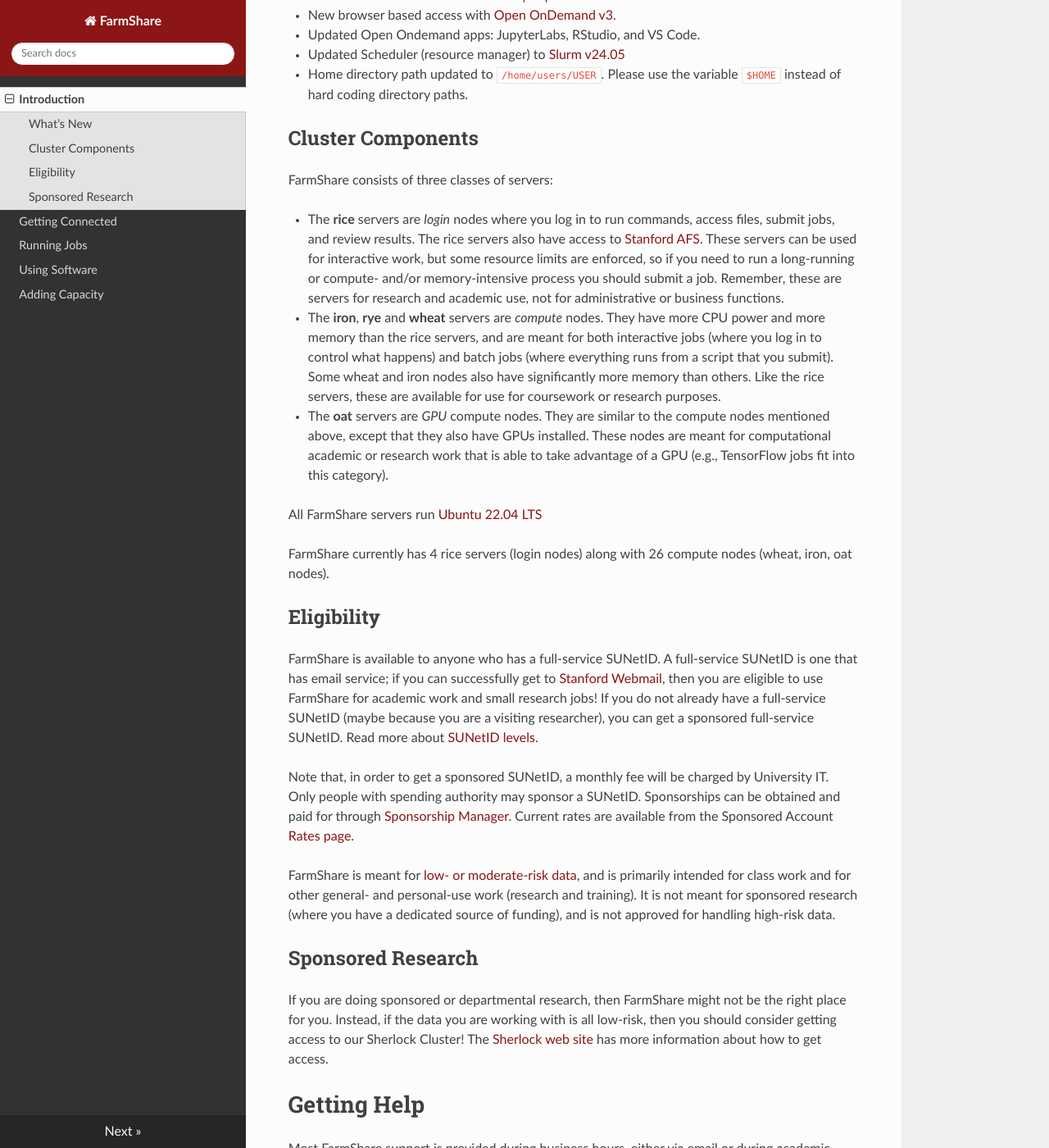
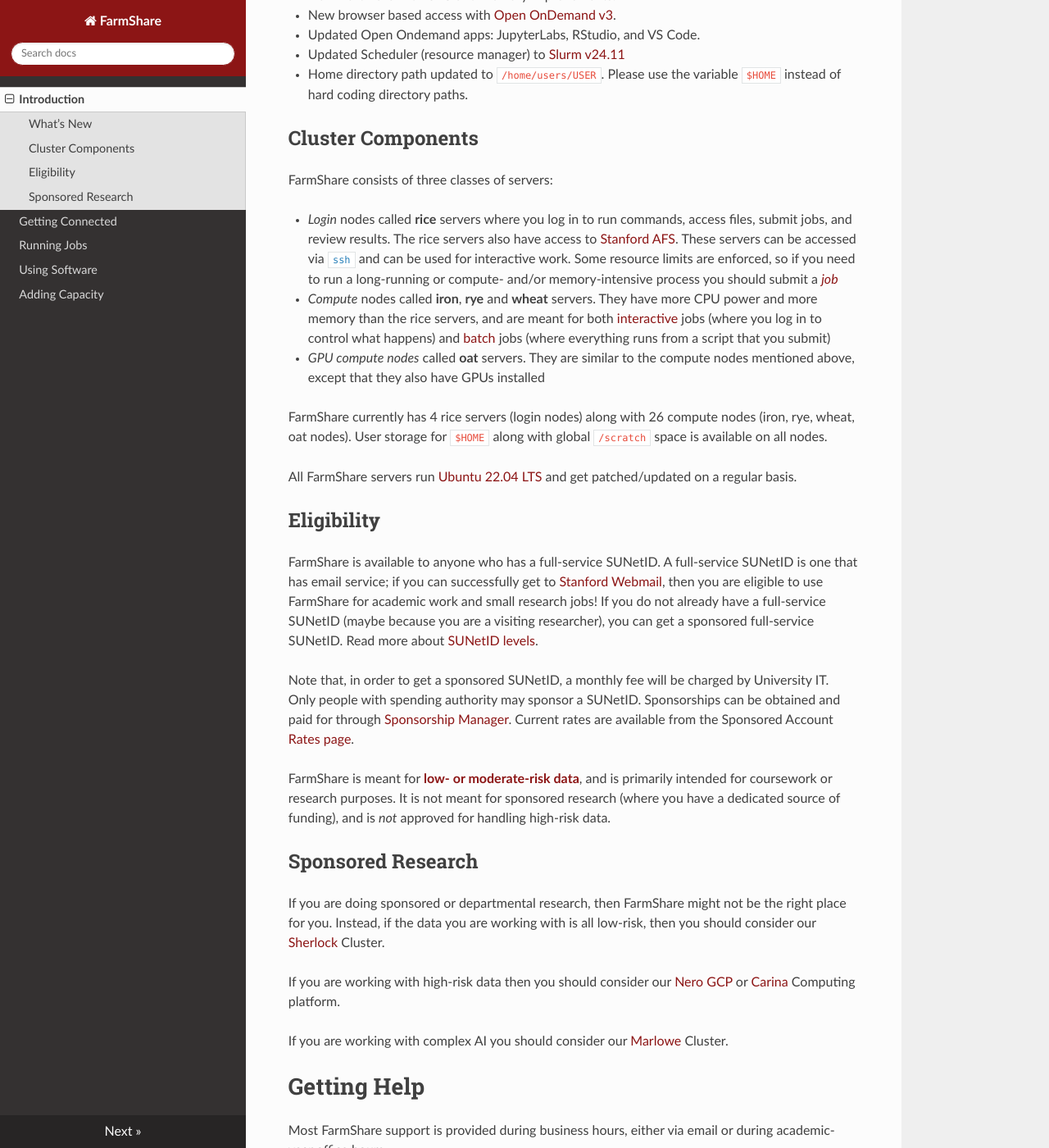
Before and after one commit to stanford-rc/farmshare-docs, an MkDocs documentation site: the page built from docs/index.md, in a window 1280 px wide and 1400 px high, scrolled down 665 px. Shown: the whole window at 82% size. Built offline with MkDocs 1.6.1, drawn with Linux system fonts in a browser that asks for light colours; nearby versions of some CDN libraries; some of the changed text lies outside the part shown.

Commit message:
made minor changes to slurm, software, intro, ssh  sections

```diff
--- a/docs/index.md
+++ b/docs/index.md
@@ -8,28 +8,28 @@
 
 ## What's New
 
-Key changes on the new Farmshare environment include:
+Key changes on the new FarmShare environment include:
 
 * Major OS upgrade to [Ubuntu 22.04 LTS](https://wiki.ubuntu.com/JammyJellyfish/ReleaseNotes) which brings many changes, improvements and provides LTS stability.
 * New Hardware with CPU and memory improvements.
 * New browser based access with [Open OnDemand v3](/connecting/#open-ondemand).
 * Updated Open Ondemand apps: JupyterLabs, RStudio, and VS Code.
-* Updated Scheduler (resource manager) to [Slurm v24.05](https://slurm.schedmd.com/)
+* Updated Scheduler (resource manager) to [Slurm v24.11](https://slurm.schedmd.com/)
 * Home directory path updated to `/home/users/USER`. Please use the variable `$HOME` instead of hard coding directory paths.
 
 ## Cluster Components
 
 FarmShare consists of three classes of servers:
 
-* The **rice** servers are *login* nodes where you log in to run commands, access files, submit jobs, and review results. The rice servers also have access to [Stanford AFS](https://uit.stanford.edu/service/afs). These servers can be used for interactive work, but some resource limits are enforced, so if you need to run a long-running or compute- and/or memory-intensive process you should submit a job. Remember, these are servers for research and academic use, not for administrative or business functions.
+* *Login* nodes called **rice** servers where you log in to run commands, access files, submit jobs, and review results. The rice servers also have access to [Stanford AFS](https://uit.stanford.edu/service/afs). These servers can be accessed via [`ssh`](/connecting/#ssh) and can be used for interactive work. Some resource limits are enforced, so if you need to run a long-running or compute- and/or memory-intensive process you should submit a [*job*](/slurm/#slurm)
 
-* The **iron**, **rye** and **wheat** servers are *compute* nodes. They have more CPU power and more memory than the rice servers, and are meant for both interactive jobs (where you log in to control what happens) and batch jobs (where everything runs from a script that you submit). Some wheat and iron nodes also have significantly more memory than others. Like the rice servers, these are available for use for coursework or research purposes.
+* *Compute* nodes called **iron**, **rye** and **wheat** servers. They have more CPU power and more memory than the rice servers, and are meant for both [interactive](/slurm/#interactive-jobs) jobs (where you log in to control what happens) and [batch](/slurm/#batch-jobs) jobs (where everything runs from a script that you submit)
 
-* The **oat** servers are *GPU* compute nodes. They are similar to the compute nodes mentioned above, except that they also have GPUs installed. These nodes are meant for computational academic or research work that is able to take advantage of a GPU (e.g., TensorFlow jobs fit into this category).
+* *GPU compute nodes* called **oat** servers. They are similar to the compute nodes mentioned above, except that they also have GPUs installed
 
-All FarmShare servers run [Ubuntu 22.04 LTS](https://wiki.ubuntu.com/JammyJellyfish/ReleaseNotes)
+FarmShare currently has 4 rice servers (login nodes) along with 26 compute nodes (iron, rye, wheat, oat nodes). User storage for `$HOME` along with global `/scratch` space is available on all nodes.
 
-FarmShare currently has 4 rice servers (login nodes) along with 26 compute nodes (wheat, iron, oat nodes).
+All FarmShare servers run [Ubuntu 22.04 LTS](https://wiki.ubuntu.com/JammyJellyfish/ReleaseNotes) and get patched/updated on a regular basis.
 
 ## Eligibility
 
@@ -37,11 +37,15 @@
 
 Note that, in order to get a sponsored SUNetID, a monthly fee will be charged by University IT. Only people with spending authority may sponsor a SUNetID. Sponsorships can be obtained and paid for through [Sponsorship Manager](https://uit.stanford.edu/service/sponsorship/).  Current rates are available from the Sponsored Account [Rates page](https://uit.stanford.edu/rates/sponsorship).
 
-FarmShare is meant for [low- or moderate-risk data](https://uit.stanford.edu/guide/riskclassifications), and is primarily intended for class work and for other general- and personal-use work (research and training). It is not meant for sponsored research (where you have a dedicated source of funding), and is not approved for handling high-risk data.
+FarmShare is meant for [**low- or moderate-risk data**](https://uit.stanford.edu/guide/riskclassifications), and is primarily intended for coursework or research purposes. It is not meant for sponsored research (where you have a dedicated source of funding), and is *not* approved for handling high-risk data.
 
 ## Sponsored Research
 
-If you are doing sponsored or departmental research, then FarmShare might not be the right place for you. Instead, if the data you are working with is all low-risk, then you should consider getting access to our Sherlock Cluster! The [Sherlock web site](https://www.sherlock.stanford.edu/docs/getting-started/#how-to-request-an-account) has more information about how to get access.
+If you are doing sponsored or departmental research, then FarmShare might not be the right place for you. Instead, if the data you are working with is all low-risk, then you should consider our [Sherlock](https://www.sherlock.stanford.edu/) Cluster.
+
+If you are working with high-risk data then you should consider our [Nero GCP](https://nero-docs.stanford.edu/gcp-overview.html) or [Carina](https://carinadocs.sites.stanford.edu/) Computing platform.
+
+If you are working with complex AI you should consider our [Marlowe](https://docs.marlowe.stanford.edu/) Cluster.
 
 # Getting Help
 
```
Also changed, not shown: docs/connecting.md (+4 -6 lines), docs/slurm.md (+25 -7 lines), docs/software.md (+2 -2 lines).
